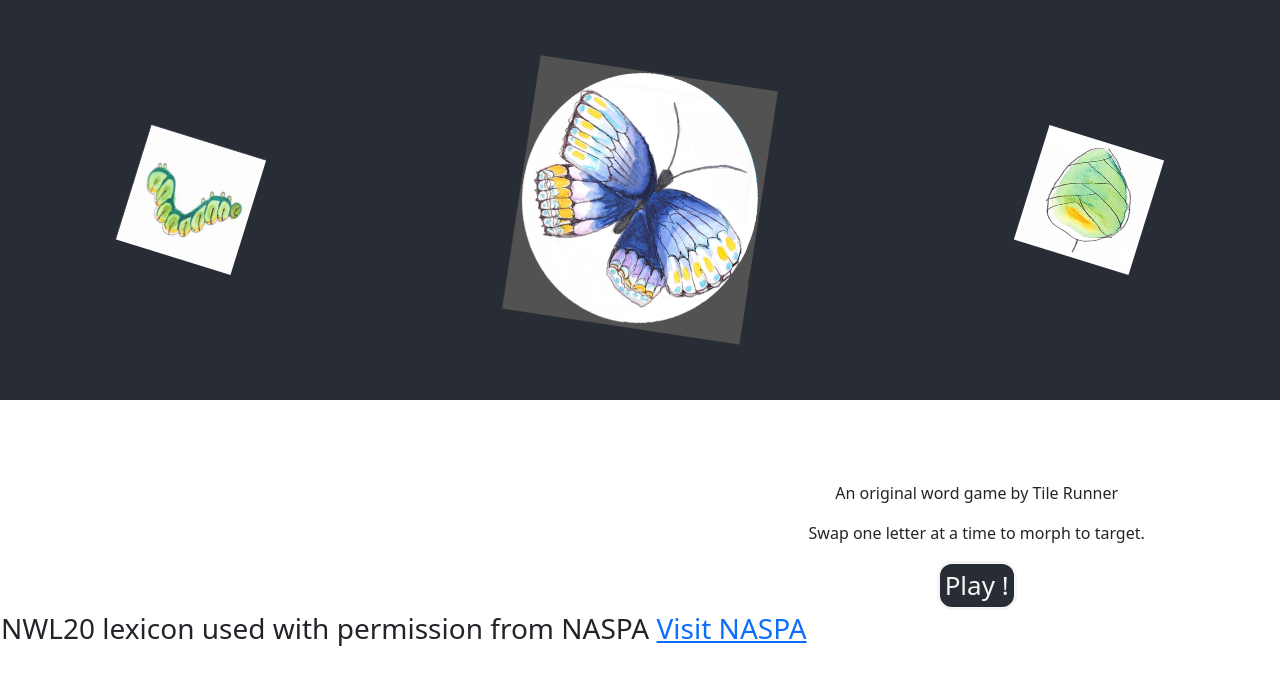
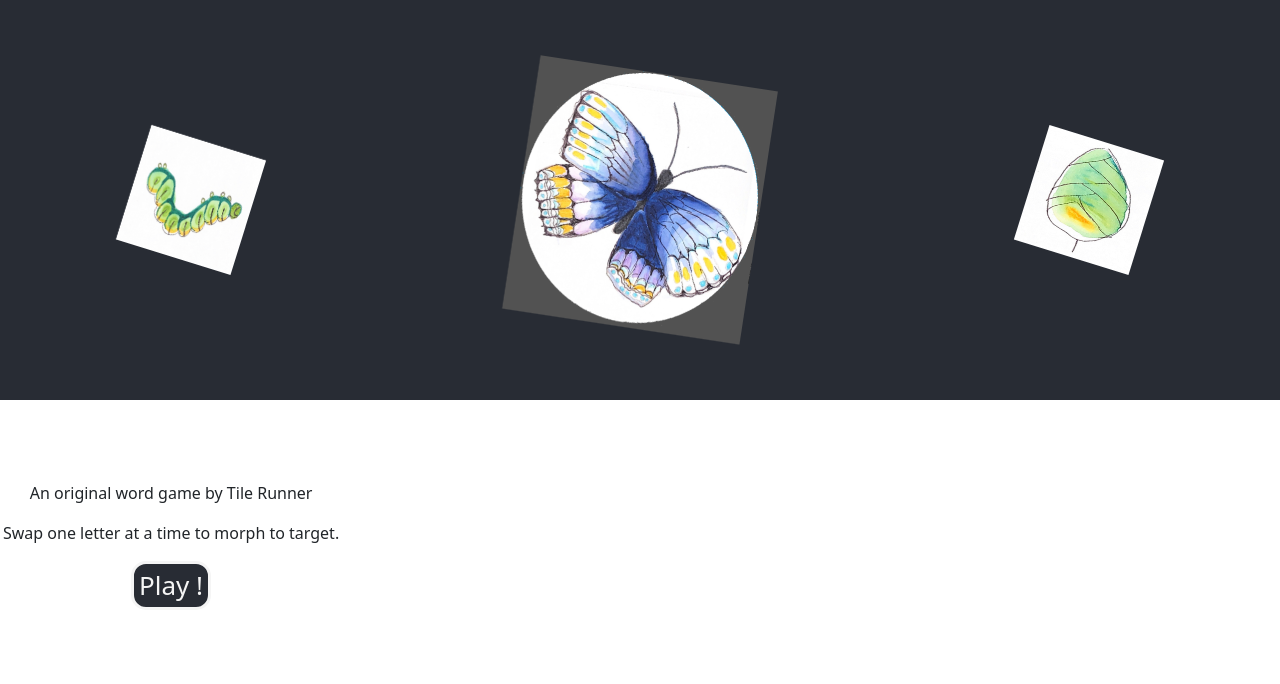
Before and after one commit to TileRunner/morpho, a React (Create React App) app in the folder morpho/: page / in a window 1280 px wide. Shown: the top 684 px of the page. Built offline with nearby package versions, Linux system fonts and the light colour scheme.

Commit message:
Revert to ENABLE2K
Some damned "key" expired in my dot net site and I can't understand the flicking so-called help to fix it. I could not deploy it to support NWL20 calls. Dang!

```diff
--- a/morpho/src/App.js
+++ b/morpho/src/App.js
@@ -32,11 +32,11 @@ function App() {
                 </div>
               </td>
             </tr>
-            <tr>
+            {/* <tr>
               <td>
                 <h3>NWL20 lexicon used with permission from NASPA <a href='https://www.scrabbleplayers.org/landing/tilerunner'>Visit NASPA</a></h3>
               </td>
-            </tr>
+            </tr> */}
           </table>
         </header>
       :
--- a/morpho/src/word-functions.js
+++ b/morpho/src/word-functions.js
@@ -23,13 +23,13 @@ const baseurl = (process.env.NODE_ENV === 'production' ? 'https://webappscrabble
 }
 
 /**
- * Determine whether a word is in the NWL2020 lexicon, case insensitive
+ * Determine whether a word is in the lexicon, case insensitive
  * @param {string} word A word
- * @returns {Promise<boolean>} Whether the word is in the NWL2020 lexicon
+ * @returns {Promise<boolean>} Whether the word is in the lexicon
  * @async
  */
  export async function isWordValid(word) {
-    let url = `${baseurl}/NWL2020/exists?word=${word}`;
+    let url = `${baseurl}/ENABLE2K/exists?word=${word}`;
     const response = await fetch(url);
     const jdata = await response.json();
     return jdata.value;
```
